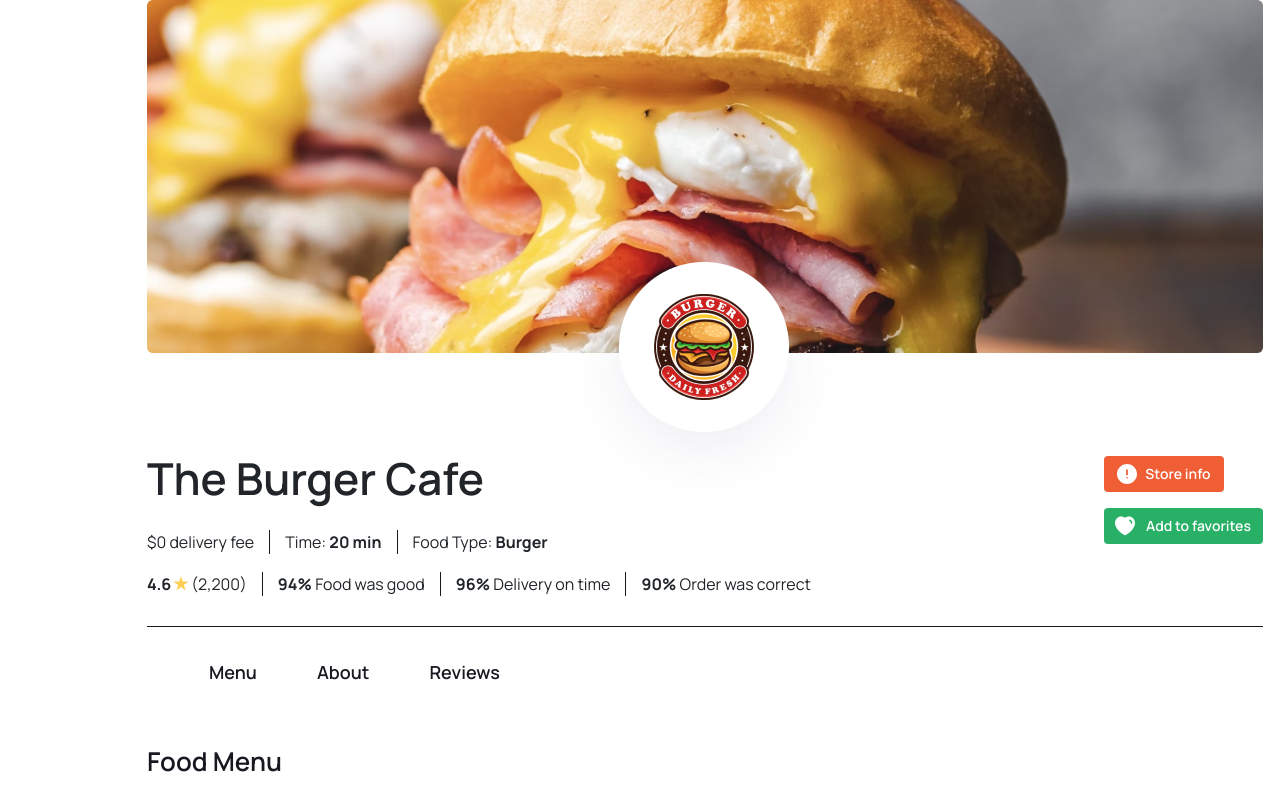
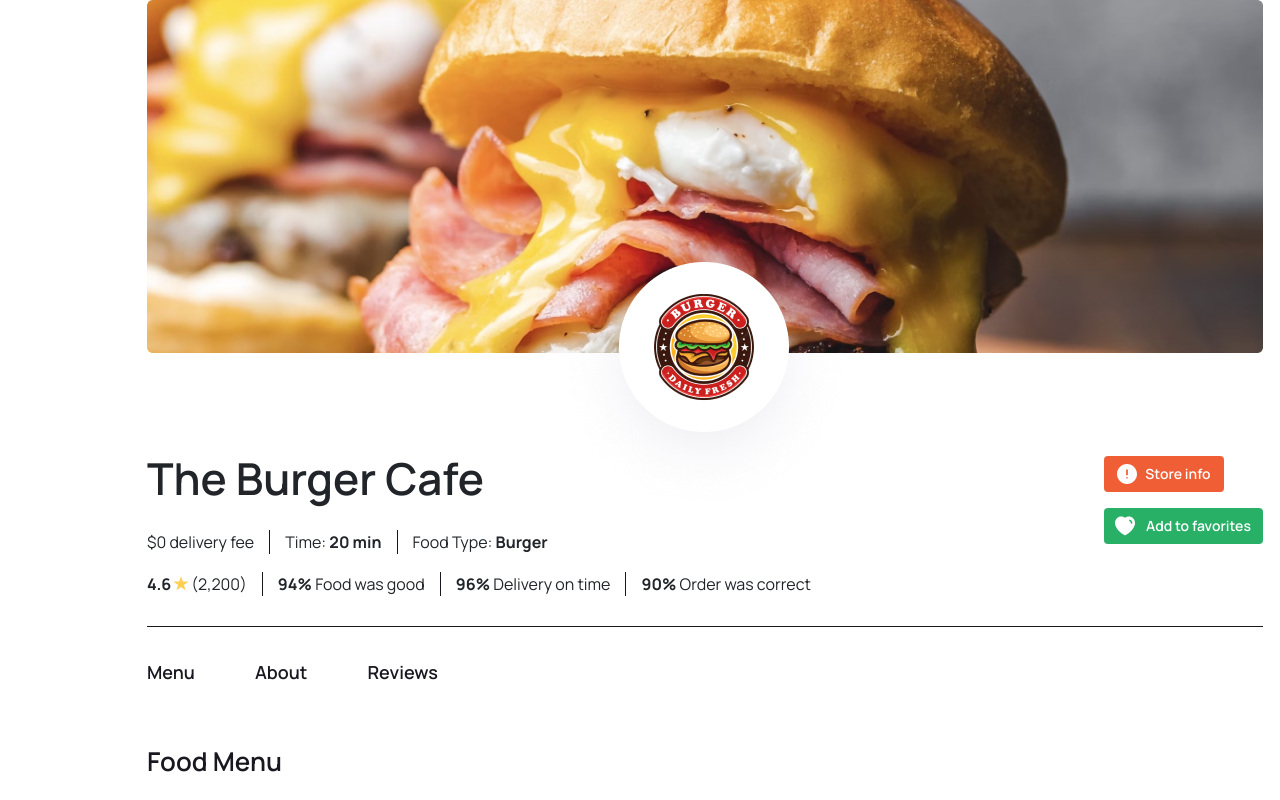
Before and after one commit to BanKan123123/Food-ki1-nam3, a website: page app/pages/restaurants/detailRestaurants/detail-res.html in a window 1280 px wide. Shown: the top 800 px of the page. Drawn offline with nearby package versions, Linux system fonts and the light colour scheme.

Commit message:
update rss-detail

```diff
--- a/app/pages/restaurants/detailRestaurants/detail-res.css
+++ b/app/pages/restaurants/detailRestaurants/detail-res.css
@@ -66,6 +66,7 @@
     background: var(--orange);
     border-radius: 4px;
     margin-bottom: 16px;
+    cursor: pointer;
 }
 
 .store__info p {
@@ -137,6 +138,11 @@
     align-items: center;
     list-style: none;
     margin-bottom: 56px;
+    padding-left: unset;
+}
+
+.menu__item:first-child {
+    margin-left: unset;
 }
 
 .menu__item {
```
